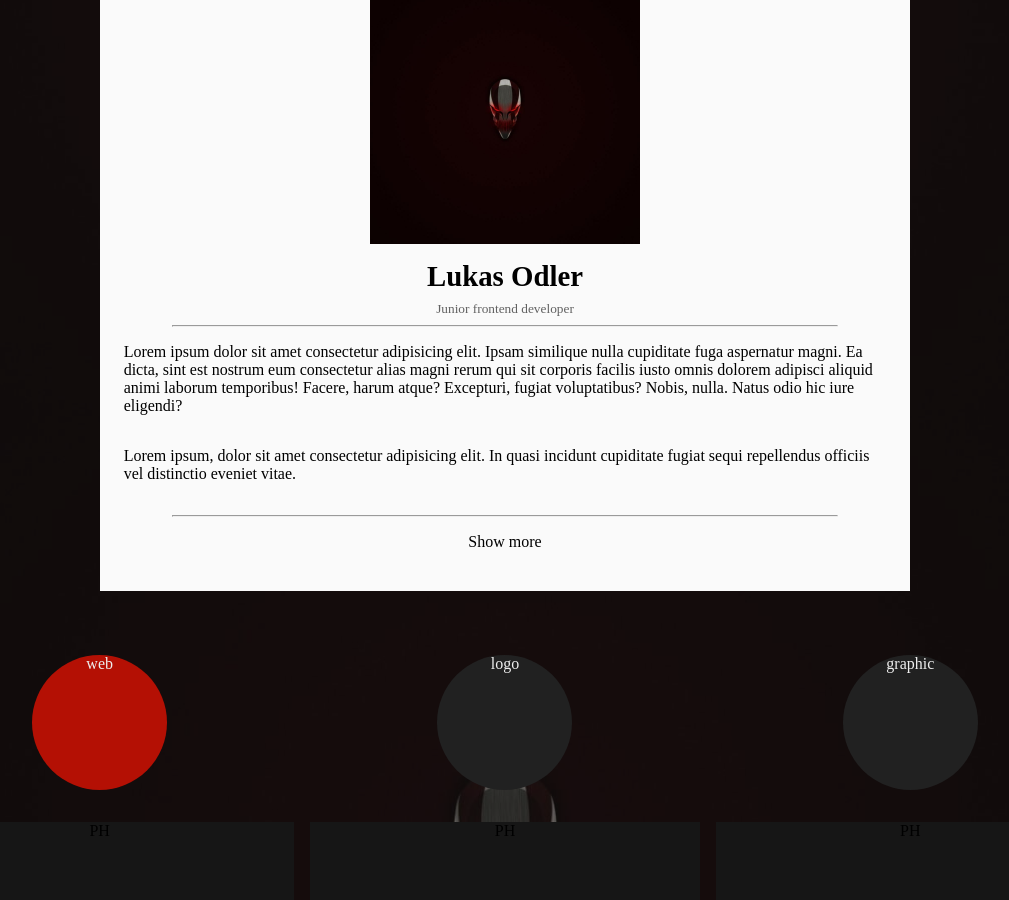
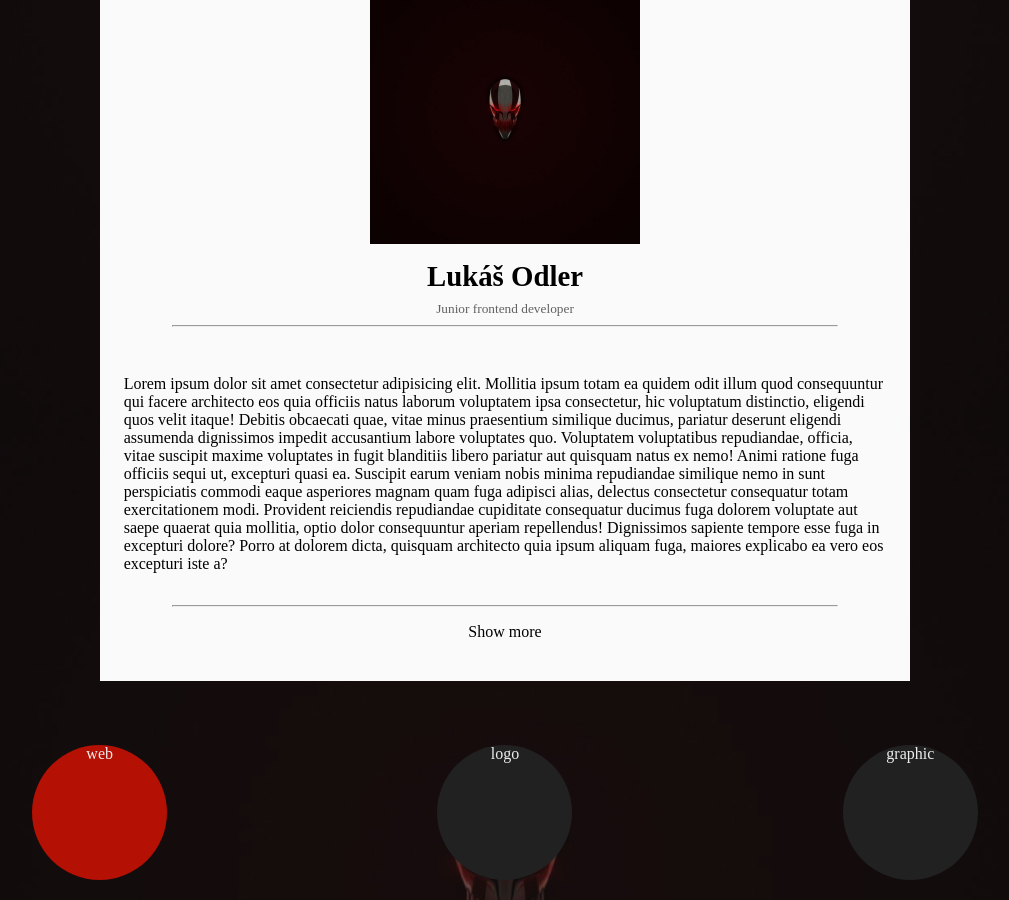
Before and after one commit to zuky-dev/zukydesigns.github.io, a Jekyll site: the page built from _pages/index.html, in a window 1280 px wide and 900 px high, scrolled down 484 px. Shown: the whole window, without its empty margins (135-1144 px from the left). Built offline with Jekyll 4.4.1, drawn with Linux system fonts in a browser that asks for light colours; nearby versions of some CDN libraries.

Commit message:
about added integration with yml file

```diff
--- /dev/null
+++ b/_data/about.yml
@@ -0,0 +1,7 @@
+name: "Lukáš Odler"
+job: "Junior frontend developer"
+photo: "/images/carousel/1.jpg"
+pdf: "/pdf/cv.pdf"
+#skill
+aboutsmall: ""
+about: "Lorem ipsum dolor sit amet consectetur adipisicing elit. Mollitia ipsum totam ea quidem odit illum quod consequuntur qui facere architecto eos quia officiis natus laborum voluptatem ipsa consectetur, hic voluptatum distinctio, eligendi quos velit itaque! Debitis obcaecati quae, vitae minus praesentium similique ducimus, pariatur deserunt eligendi assumenda dignissimos impedit accusantium labore voluptates quo. Voluptatem voluptatibus repudiandae, officia, vitae suscipit maxime voluptates in fugit blanditiis libero pariatur aut quisquam natus ex nemo! Animi ratione fuga officiis sequi ut, excepturi quasi ea. Suscipit earum veniam nobis minima repudiandae similique nemo in sunt perspiciatis commodi eaque asperiores magnam quam fuga adipisci alias, delectus consectetur consequatur totam exercitationem modi. Provident reiciendis repudiandae cupiditate consequatur ducimus fuga dolorem voluptate aut saepe quaerat quia mollitia, optio dolor consequuntur aperiam repellendus! Dignissimos sapiente tempore esse fuga in excepturi dolore? Porro at dolorem dicta, quisquam architecto quia ipsum aliquam fuga, maiores explicabo ea vero eos excepturi iste a?"
--- a/_includes/about.html
+++ b/_includes/about.html
@@ -1,15 +1,15 @@
 <div class="gc12 grid about glass p4">
   <div class="go3c8 gc12_sm-down grid card p3 pt6">
-    <div class="gc12 photo mb4" style="background-image: url('/images/carousel/1.jpg');"></div><!--TODO: this clusterfuck < with actual photo bc not working on phones -->
+    <div class="gc12 photo mb4" style="background-image: url('{{site.data.about.photo}}');"></div><!--TODO: this clusterfuck < with actual photo bc not working on phones -->
     <div class="gc12">
       <div class="grid">
-          <h3 class="gc12 tx-c mt2 mb1">Lukas Odler</h3>
-          <small class="gc12 tx-c mb1">Junior frontend developer</small>
+          <h3 class="gc12 tx-c mt2 mb1">{{site.data.about.name}}</h3>
+          <small class="gc12 tx-c mb1">{{site.data.about.job}}</small>
       </div>
         <hr class="mx6">
     </div>
-    <p class="gc12">Lorem ipsum dolor sit amet consectetur adipisicing elit. Ipsam similique nulla cupiditate fuga aspernatur magni. Ea dicta, sint est nostrum eum consectetur alias magni rerum qui sit corporis facilis iusto omnis dolorem adipisci aliquid animi laborum temporibus! Facere, harum atque? Excepturi, fugiat voluptatibus? Nobis, nulla. Natus odio hic iure eligendi?</p>
-    <p class="gc12 hidden">Lorem ipsum, dolor sit amet consectetur adipisicing elit. In quasi incidunt cupiditate fugiat sequi repellendus officiis vel distinctio eveniet vitae.</p>
-    <div class="gc12"><hr class="mx6 mb2 mt2"><span class="txt">Show more</span></div>
+    <p class="gc12">{{site.data.about.aboutsmall}}</p>
+    <p class="gc12 hidden">{{site.data.about.about}}<!--TODO: skills--></p>
+    <div class="gc12"><hr class="mx6 mb2 mt2"><span class="txt">Show more</span></div><!--TODO: show hide-->
   </div>
 </div>
```
